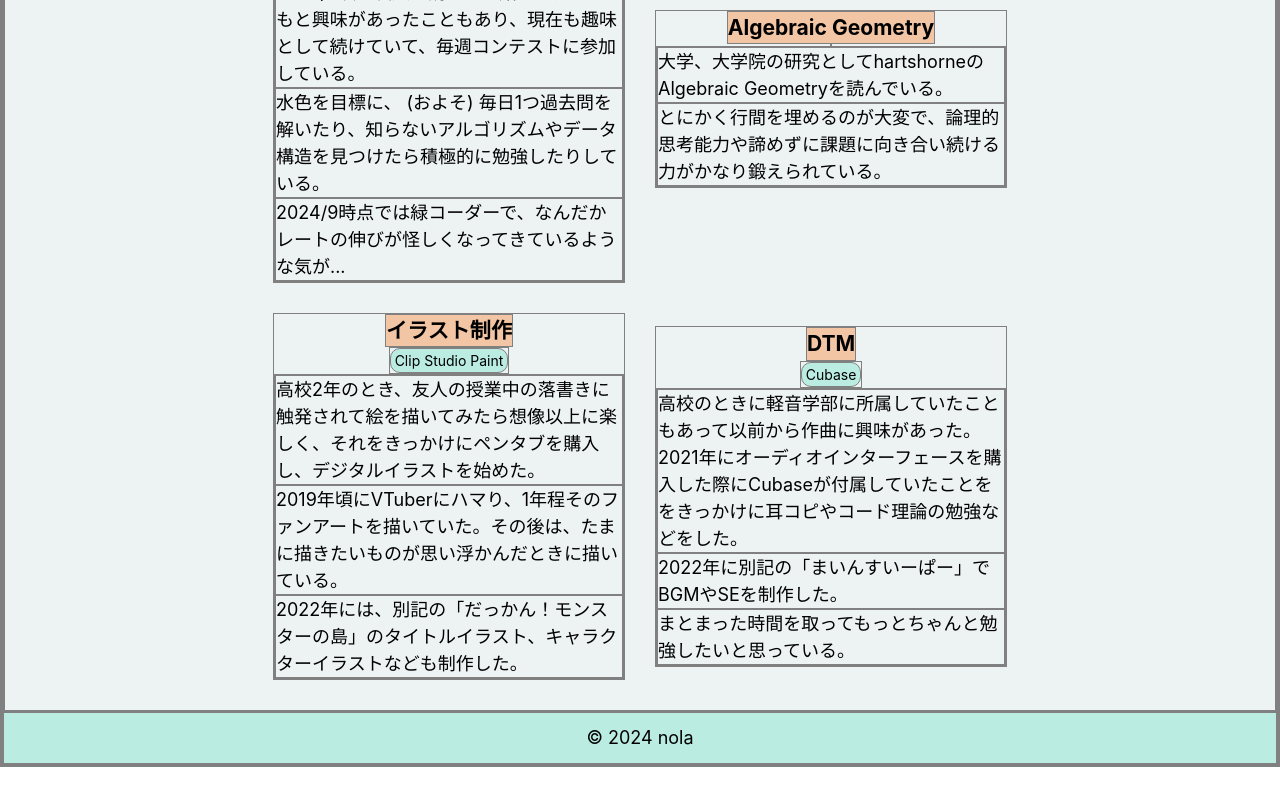
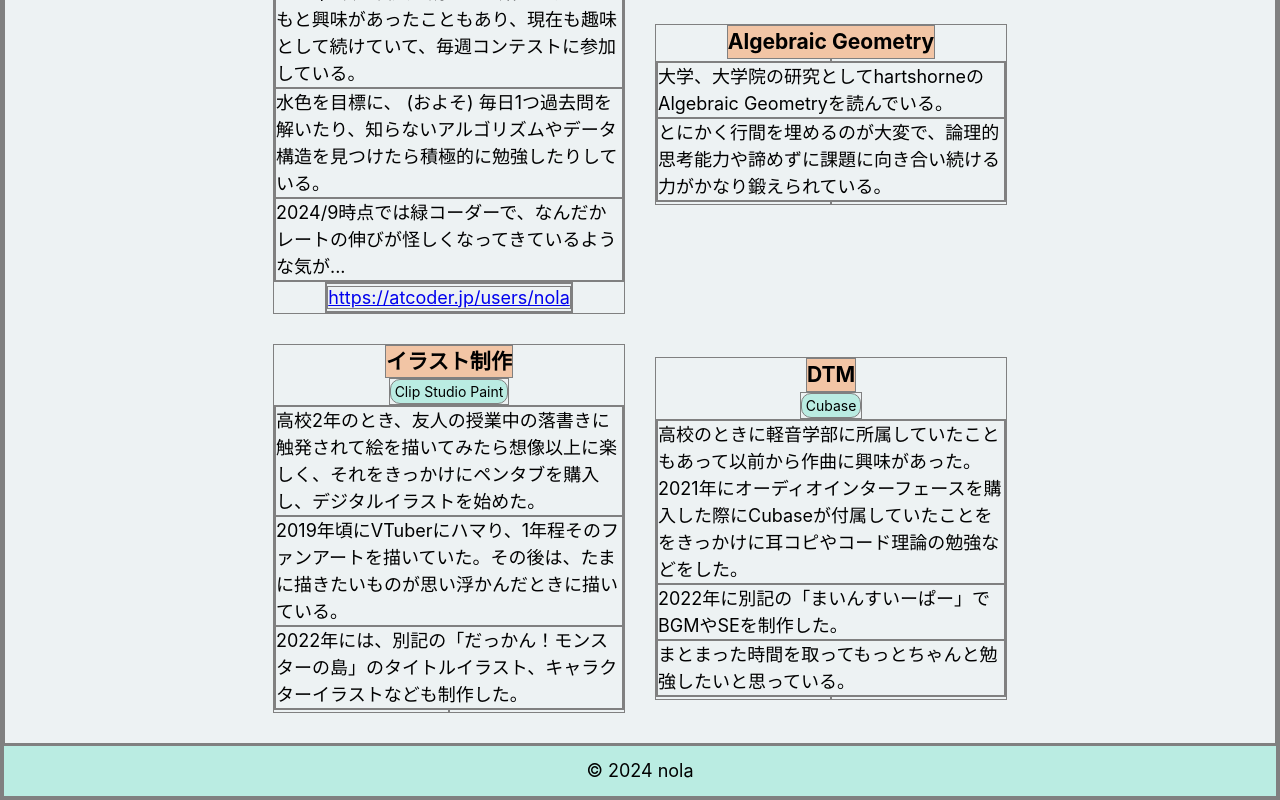
Before and after one commit to no-la/my-portfolio-for-2026, a React (Vite) app: page / in a window 1280 px wide. Shown: the part 3624-4424 px from the top of the page. Before the commit the page ends 4391 px from the top, so only its background shows below. Built offline with nearby package versions, Linux system fonts and the light colour scheme.

Commit message:
add links to other-card

```diff
--- a/src/app/my-others/other-card.jsx
+++ b/src/app/my-others/other-card.jsx
@@ -11,7 +11,8 @@ const wrapStyle = css`
   width: 350px;
 `;
 
-const OtherCard = ({ name, tags, text }) => {
+const OtherCard = ({ name, tags, text, links }) => {
+  console.log(links);
   return (
     <div css={wrapStyle}>
       <CardHeader>{name}</CardHeader>
@@ -21,6 +22,13 @@ const OtherCard = ({ name, tags, text }) => {
           <p key={i}>{t}</p>
         ))}
       </div>
+      <ul>
+        {links.map((url, i) => (
+          <li key={i}>
+            <a href={url}>{url}</a>
+          </li>
+        ))}
+      </ul>
     </div>
   );
 };
--- a/src/assets/data/my-others.json
+++ b/src/assets/data/my-others.json
@@ -16,7 +16,7 @@
       "大学、大学院の研究としてhartshorneのAlgebraic Geometryを読んでいる。",
       "とにかく行間を埋めるのが大変で、論理的思考能力や諦めずに課題に向き合い続ける力がかなり鍛えられている。"
     ],
-    "links": ["https://atcoder.jp/users/nola"]
+    "links": []
   },
   "il": {
     "name": "イラスト制作",
@@ -26,7 +26,7 @@
       "2019年頃にVTuberにハマり、1年程そのファンアートを描いていた。その後は、たまに描きたいものが思い浮かんだときに描いている。",
       "2022年には、別記の「だっかん！モンスターの島」のタイトルイラスト、キャラクターイラストなども制作した。"
     ],
-    "links": ["https://atcoder.jp/users/nola"]
+    "links": []
   },
   "dt": {
     "name": "DTM",
@@ -36,6 +36,6 @@
       "2022年に別記の「まいんすいーぱー」でBGMやSEを制作した。",
       "まとまった時間を取ってもっとちゃんと勉強したいと思っている。"
     ],
-    "links": ["https://atcoder.jp/users/nola"]
+    "links": []
   }
 }
```
